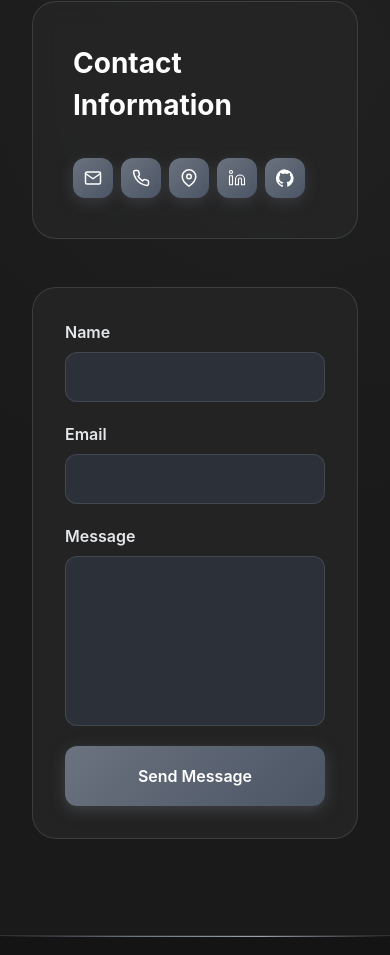
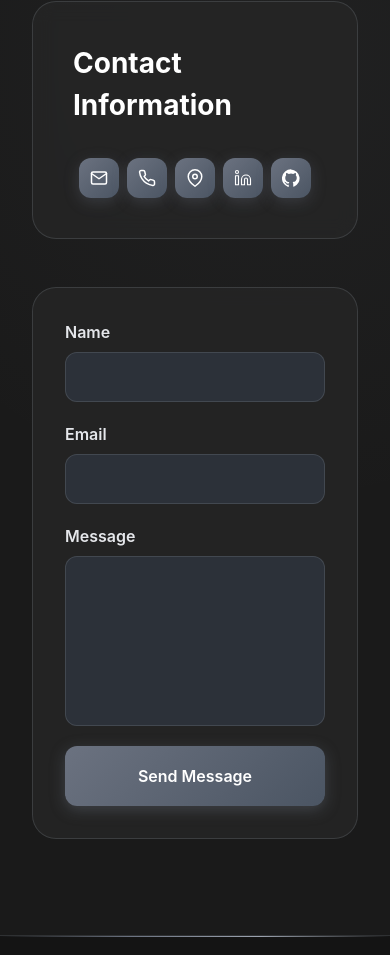
Before and after one commit to FidelGenre/Portfolio, a Next.js app: page / in a window 390 px wide. Shown: the part 5790-6745 px from the top of the page. Built offline with nearby package versions, Linux system fonts and the light colour scheme.

Commit message:
Center contact icons row on mobile

```diff
--- a/src/components/Contact.tsx
+++ b/src/components/Contact.tsx
@@ -137,7 +137,7 @@ export default function Contact() {
             </div>
 
             {/* Mobile: solo iconos en fila */}
-            <div className="flex gap-2 md:hidden">
+            <div className="flex justify-center gap-2 md:hidden">
               {infoItems.map((item, i) => {
                 const icon = (
                   <div className="flex h-10 w-10 items-center justify-center rounded-xl bg-[linear-gradient(135deg,#6b7280,#4b5563)] text-white shadow-[0_4px_15px_rgba(107,114,128,0.3)] transition-all duration-300 hover:scale-110 hover:shadow-[0_6px_20px_rgba(107,114,128,0.5)]">
```
